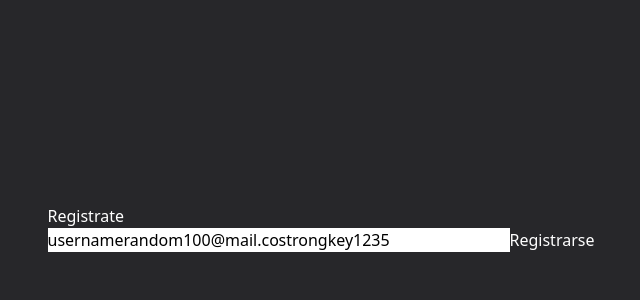
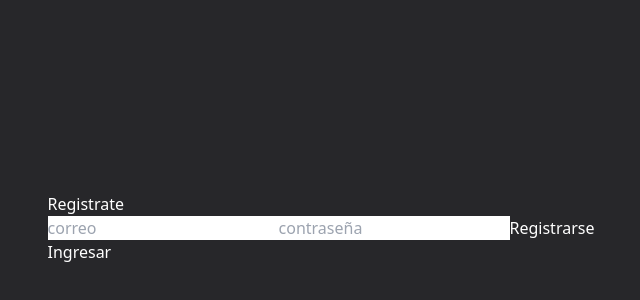
Before and after one commit to DyEsSuCr/vue-project, a Vue app: page /register in a window 1280 px wide. Shown: the part 172-472 px from the top of the page, without its empty margins (319-959 px from the left). Built offline with nearby package versions, Linux system fonts and the light colour scheme; no server answers.

Commit message:
storeRegister

```diff
--- a/src/components/auth/FormLogin.vue
+++ b/src/components/auth/FormLogin.vue
@@ -1,22 +1,20 @@
 <script setup>
-import { ref } from 'vue'
 import { useAuthStore } from '../../stores/authStore'
+import { useFormRegister } from '../../stores/formRegisterStore'
 
 const { login } = useAuthStore()
+const { dataForm } = useFormRegister()
 
-const dataForm = ref({
-  email: 'usernamerandom100@mail.com',
-  password: 'strongkey1235'
-})
-
-const data = () => login({ ...dataForm.value })
+const signin = () => login({ ...dataForm })
 </script>
 
 <template>
-  <form @submit.prevent="data">
+  <form @submit.prevent="signin">
     <h1>Inicia sesión</h1>
     <input class="text-black" type="email" placeholder="correo" v-model="dataForm.email">
     <input class="text-black" type="text" placeholder="contraseña" v-model="dataForm.password">
     <button>Ingresar</button>
+    <br>
+    <router-link :to="{ name: 'register' }">Registrate</router-link>
   </form>
 </template>
--- a/src/components/auth/FormRegister.vue
+++ b/src/components/auth/FormRegister.vue
@@ -1,28 +1,20 @@
 <script setup>
-import { ref } from 'vue'
 import { useAuthStore } from '../../stores/authStore'
+import { useFormRegister } from '../../stores/formRegisterStore'
 
 const { register } = useAuthStore()
+const { dataForm } = useFormRegister()
 
-const dataForm = ref({
-  telephone: "90909090",
-  NIT: "90909090",
-  razon_social: "usernamerandom100",
-  type_user_id: 1,
-  verify_tc: 1,
-  password: "strongkey1235",
-  password_confirmation: "strongkey1235",
-  email: "usernamerandom100@mail.com"
-})
-
-const data = () => register({ ...dataForm.value })
+const signup = () => register({ ...dataForm })
 </script>
 
 <template>
-  <form @submit.prevent="data">
+  <form @submit.prevent="signup">
     <h1>Registrate</h1>
     <input class="text-black" type="email" placeholder="correo" v-model="dataForm.email">
     <input class="text-black" type="text" placeholder="contraseña" v-model="dataForm.password">
     <button>Registrarse</button>
+    <br>
+    <router-link :to="{ name: 'login' }">Ingresar</router-link>
   </form>
 </template>
--- /dev/null
+++ b/src/stores/formRegisterStore.js
@@ -0,0 +1,26 @@
+import { defineStore } from 'pinia'
+import { ref } from 'vue'
+
+// usernamerandom100@mail.com
+// strongkey1235
+
+export const useFormRegister = defineStore('formRegister', () => {
+  const dataForm = ref({
+    telephone: '',
+    verify_tc: '',
+    password: '',
+    password_confirmation: '',
+    email: '',
+    type_user_id: '',
+    name: '',
+    lastname: '',
+    identy_document: '',
+    NIT: '',
+    razon_social: '',
+  })
+
+  return {
+    // state
+    dataForm,
+  }
+})
```
Also changed, not shown: src/router/index.js (+5 -3 lines).
